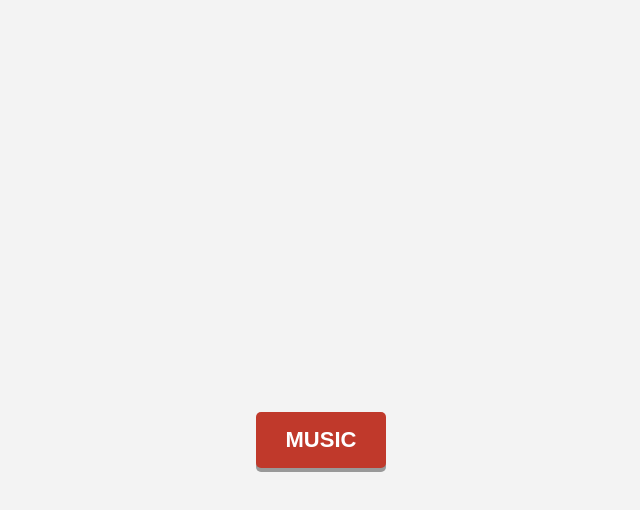
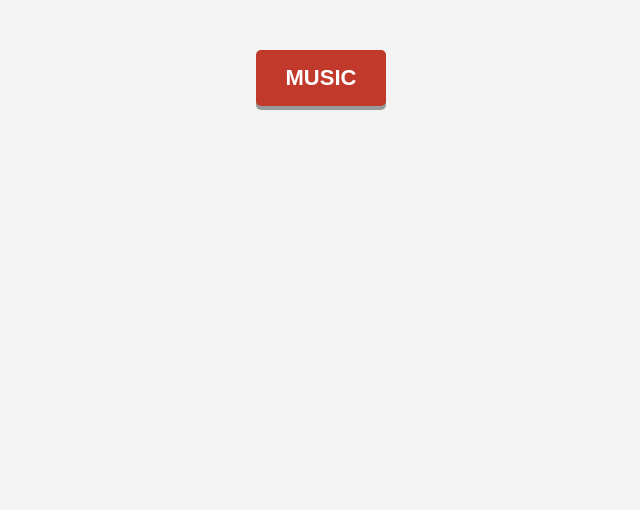
Before and after one commit to nobodus/hannahchristmas, a plain HTML site: page index.html in a window 1280 px wide. Shown: the whole page, without its empty margins (319-959 px from the left). Drawn offline with Linux system fonts and the light colour scheme.

Commit message:
Update style.css

```diff
--- a/style.css
+++ b/style.css
@@ -4,21 +4,18 @@ body {
     background-color: #f3f3f3;
     padding-top: 50px;
     margin: 0;
-    height: 100vh; /* Make the body take up full viewport height */
-    display: flex;
-    flex-direction: column;
-    justify-content: center; /* Align container vertically */
-    align-items: center; /* Align container horizontally */
 }
 
 .container {
+    position: relative;
     width: 80%;
     margin: auto;
     max-width: 560px; /* Set the max-width to match the video width */
 }
 
-#button-container {
-    margin-bottom: 20px; /* Add some space between the buttons and the video */
+#buttons {
+    position: relative;
+    margin-bottom: 20px; /* Add space between the buttons and the video */
 }
 
 .christmas-button {
@@ -31,8 +28,11 @@ body {
     border-radius: 5px; /* Rounded corners */
     cursor: pointer;
     box-shadow: 0 4px #999;
-    margin: 10px; /* Add space around the buttons */
+    outline: none; /* Remove outline on focus for aesthetics */
     transition: all 0.3s ease;
+    position: relative; /* Adjusted for inline-block display */
+    margin: 0 auto; /* Center the button */
+    display: block; /* Make the button a block to fill the container */
 }
 
 .christmas-button:hover {
@@ -50,6 +50,7 @@ body {
 #audioPlayer, #video {
     width: 100%; /* Match the width of the container */
     display: block; /* Ensure it's a block-level element */
+    margin: 0 auto; /* Center within the container */
 }
 
 #audioPlayer audio, #video video {
@@ -60,6 +61,7 @@ body {
     width: 100%; /* Match the width of the container */
     height: auto; /* Adjust height automatically */
     margin-top: 20px; /* Space between the video and images */
+    text-align: center; /* Center images within the container */
 }
 
 .image-container img {
```
